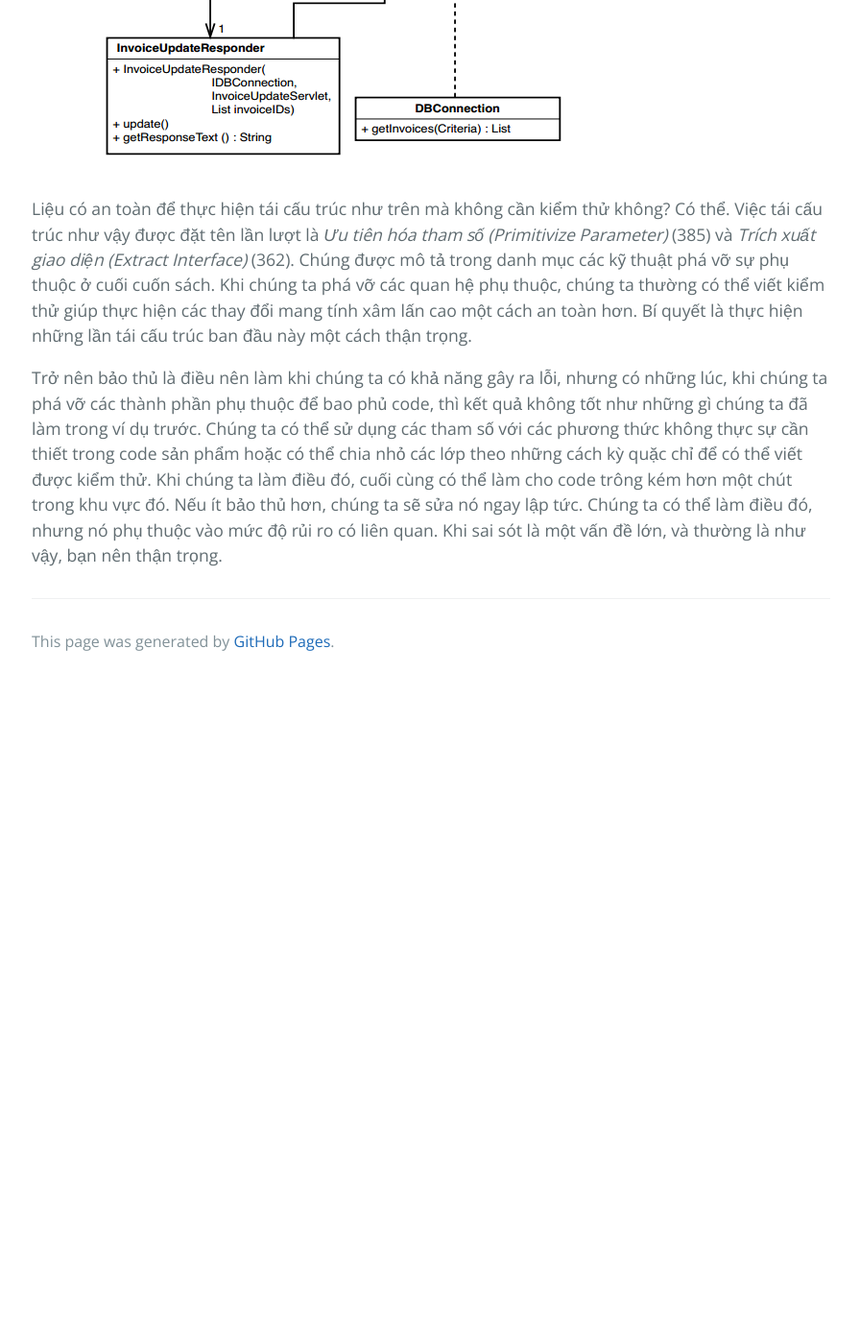
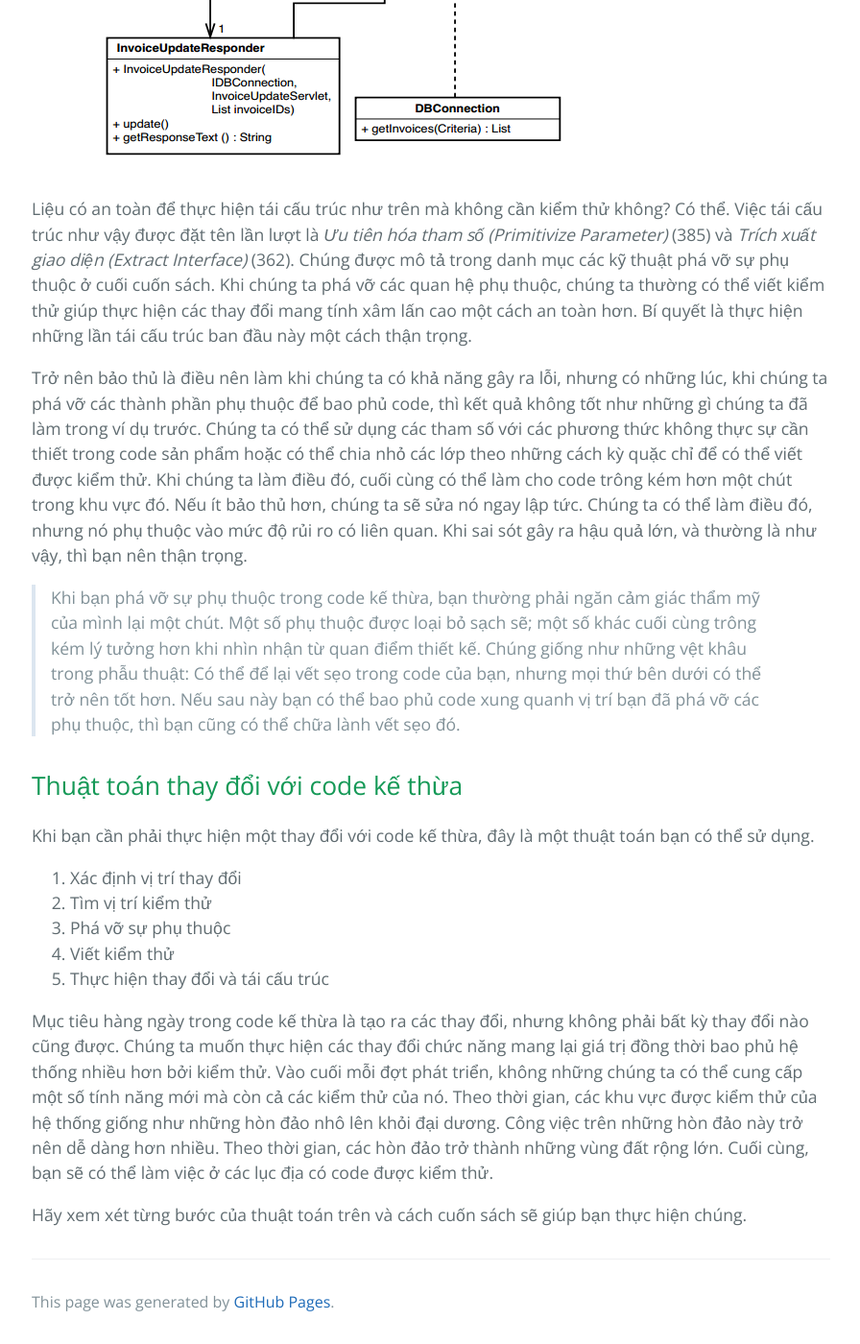
Before and after one commit to HaiBV/haibv.github.io, a Jekyll site: the page built from working-effectively-with-legacy-code/chapter-2-working-with-feedback.md, in a window 1280 px wide and 1400 px high, scrolled down 8099 px. Shown: the whole window at 96% size, without its empty margins (191-1087 px from the left). Built offline with Jekyll 4.4.1, drawn with Linux system fonts in a browser that asks for light colours; our own code applies the rules of GitHub Pages for plain Markdown files; before the commit the page ends 8811 px from its top, so only the background shows below that.

Commit message:
Book - Working Efectively with Legacy Code - P1 - C2

```diff
--- a/working-effectively-with-legacy-code/chapter-2-working-with-feedback.md
+++ b/working-effectively-with-legacy-code/chapter-2-working-with-feedback.md
@@ -116,4 +116,21 @@ Trong ví dụ về lớp `Invoice`, chúng ta có thể thử kiểm thử ở
 
 Liệu có an toàn để thực hiện tái cấu trúc như trên mà không cần kiểm thử không? Có thể. Việc tái cấu trúc như vậy được đặt tên lần lượt là _Ưu tiên hóa tham số (Primitivize Parameter)_ (385) và _Trích xuất giao diện (Extract Interface)_ (362). Chúng được mô tả trong danh mục các kỹ thuật phá vỡ sự phụ thuộc ở cuối cuốn sách. Khi chúng ta phá vỡ các quan hệ phụ thuộc, chúng ta thường có thể viết kiểm thử giúp thực hiện các thay đổi mang tính xâm lấn cao một cách an toàn hơn. Bí quyết là thực hiện những lần tái cấu trúc ban đầu này một cách thận trọng.
 
-Trở nên bảo thủ là điều nên làm khi chúng ta có khả năng gây ra lỗi, nhưng có những lúc, khi chúng ta phá vỡ các thành phần phụ thuộc để bao phủ code, thì kết quả không tốt như những gì chúng ta đã làm trong ví dụ trước. Chúng ta có thể sử dụng các tham số với các phương thức không thực sự cần thiết trong code sản phẩm hoặc có thể chia nhỏ các lớp theo những cách kỳ quặc chỉ để có thể viết được kiểm thử. Khi chúng ta làm điều đó, cuối cùng có thể làm cho code trông kém hơn một chút trong khu vực đó. Nếu ít bảo thủ hơn, chúng ta sẽ sửa nó ngay lập tức. Chúng ta có thể làm điều đó, nhưng nó phụ thuộc vào mức độ rủi ro có liên quan. Khi sai sót là một vấn đề lớn, và thường là như vậy, bạn nên thận trọng.
+Trở nên bảo thủ là điều nên làm khi chúng ta có khả năng gây ra lỗi, nhưng có những lúc, khi chúng ta phá vỡ các thành phần phụ thuộc để bao phủ code, thì kết quả không tốt như những gì chúng ta đã làm trong ví dụ trước. Chúng ta có thể sử dụng các tham số với các phương thức không thực sự cần thiết trong code sản phẩm hoặc có thể chia nhỏ các lớp theo những cách kỳ quặc chỉ để có thể viết được kiểm thử. Khi chúng ta làm điều đó, cuối cùng có thể làm cho code trông kém hơn một chút trong khu vực đó. Nếu ít bảo thủ hơn, chúng ta sẽ sửa nó ngay lập tức. Chúng ta có thể làm điều đó, nhưng nó phụ thuộc vào mức độ rủi ro có liên quan. Khi sai sót gây ra hậu quả lớn, và thường là như vậy, thì bạn nên thận trọng.
+
+> Khi bạn phá vỡ sự phụ thuộc trong code kế thừa, bạn thường phải ngăn cảm giác thẩm mỹ của mình lại một chút. Một số phụ thuộc được loại bỏ sạch sẽ; một số khác cuối cùng trông kém lý tưởng hơn khi nhìn nhận từ quan điểm thiết kế. Chúng giống như những vệt khâu trong phẫu thuật: Có thể để lại vết sẹo trong code của bạn, nhưng mọi thứ bên dưới có thể trở nên tốt hơn.
+> Nếu sau này bạn có thể bao phủ code xung quanh vị trí bạn đã phá vỡ các phụ thuộc, thì bạn cũng có thể chữa lành vết sẹo đó.
+
+## Thuật toán thay đổi với code kế thừa
+
+Khi bạn cần phải thực hiện một thay đổi với code kế thừa, đây là một thuật toán bạn có thể sử dụng.
+
+1. Xác định vị trí thay đổi
+2. Tìm vị trí kiểm thử
+3. Phá vỡ sự phụ thuộc
+4. Viết kiểm thử
+5. Thực hiện thay đổi và tái cấu trúc
+
+Mục tiêu hàng ngày trong code kế thừa là tạo ra các thay đổi, nhưng không phải bất kỳ thay đổi nào cũng được. Chúng ta muốn thực hiện các thay đổi chức năng mang lại giá trị đồng thời bao phủ hệ thống nhiều hơn bởi kiểm thử. Vào cuối mỗi đợt phát triển, không những chúng ta có thể cung cấp một số tính năng mới mà còn cả các kiểm thử của nó. Theo thời gian, các khu vực được kiểm thử của hệ thống giống như những hòn đảo nhô lên khỏi đại dương. Công việc trên những hòn đảo này trở nên dễ dàng hơn nhiều. Theo thời gian, các hòn đảo trở thành những vùng đất rộng lớn. Cuối cùng, bạn sẽ có thể làm việc ở các lục địa có code được kiểm thử.
+
+Hãy xem xét từng bước của thuật toán trên và cách cuốn sách sẽ giúp bạn thực hiện chúng.
```
